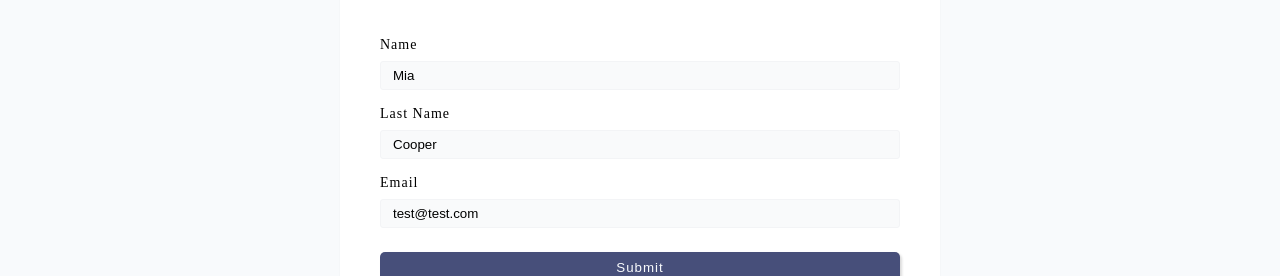
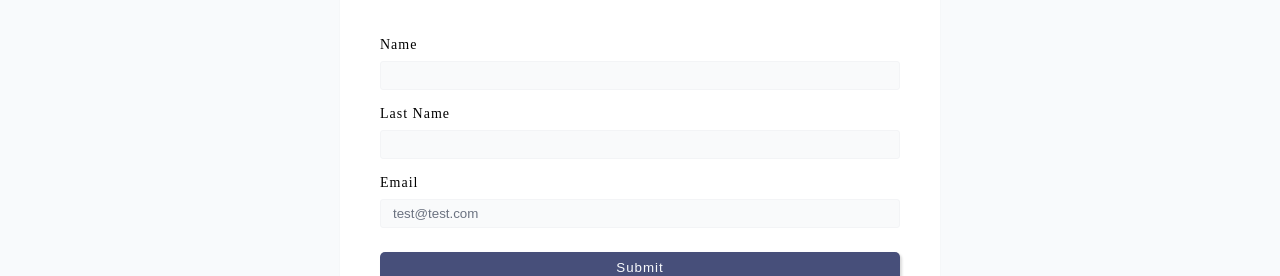
Before and after one commit to miawithcode/mixmaster, a React (Vite) app: page /newsletter in a window 1280 px wide. Shown: the part 254-530 px from the top of the page. Built offline with nearby package versions, Linux system fonts and the light colour scheme.

Commit message:
feat: handle form error

```diff
--- a/src/index.css
+++ b/src/index.css
@@ -136,7 +136,7 @@ h5 {
 
 ::placeholder {
   font-family: inherit;
-  color: var(--grey-400);
+  color: var(--grey);
 }
 
 .page {
--- a/src/pages/Newsletter.jsx
+++ b/src/pages/Newsletter.jsx
@@ -1,4 +1,4 @@
-import { Form,redirect } from 'react-router-dom';
+import { Form, redirect } from 'react-router-dom';
 import axios from 'axios';
 import toast from 'react-hot-toast';
 
@@ -6,15 +6,21 @@ const newsletterUrl = 'https://www.course-api.com/cocktails-newsletter';
 
 export const action = async ({ request }) => {
   const formData = await request.formData();
-  const data = Object.fromEntries(formData)
-  const response = await axios.post(newsletterUrl, data)
-  toast.success(response.data.msg)
-  return redirect('/');
+  const data = Object.fromEntries(formData);
+  try {
+    const response = await axios.post(newsletterUrl, data);
+    toast.success(response.data.msg);
+    return redirect('/');
+  } catch (error) {
+    console.log(error);
+    toast.error(error?.response?.data?.msg);
+    return error;
+  }
 };
 
 const Newsletter = () => {
   return (
-    <Form className="form" method='POST'>
+    <Form className="form" method="POST">
       <h4
         style={{
           textAlign: 'center',
@@ -36,7 +42,6 @@ const Newsletter = () => {
           name="name"
           id="name"
           required
-          defaultValue="Mia"
         />
       </div>
 
@@ -51,7 +56,6 @@ const Newsletter = () => {
           name="lastName"
           id="lastName"
           required
-          defaultValue="Cooper"
         />
       </div>
 
@@ -66,7 +70,7 @@ const Newsletter = () => {
           name="email"
           id="email"
           required
-          defaultValue="test@test.com"
+          placeholder="test@test.com"
         />
       </div>
 
```
